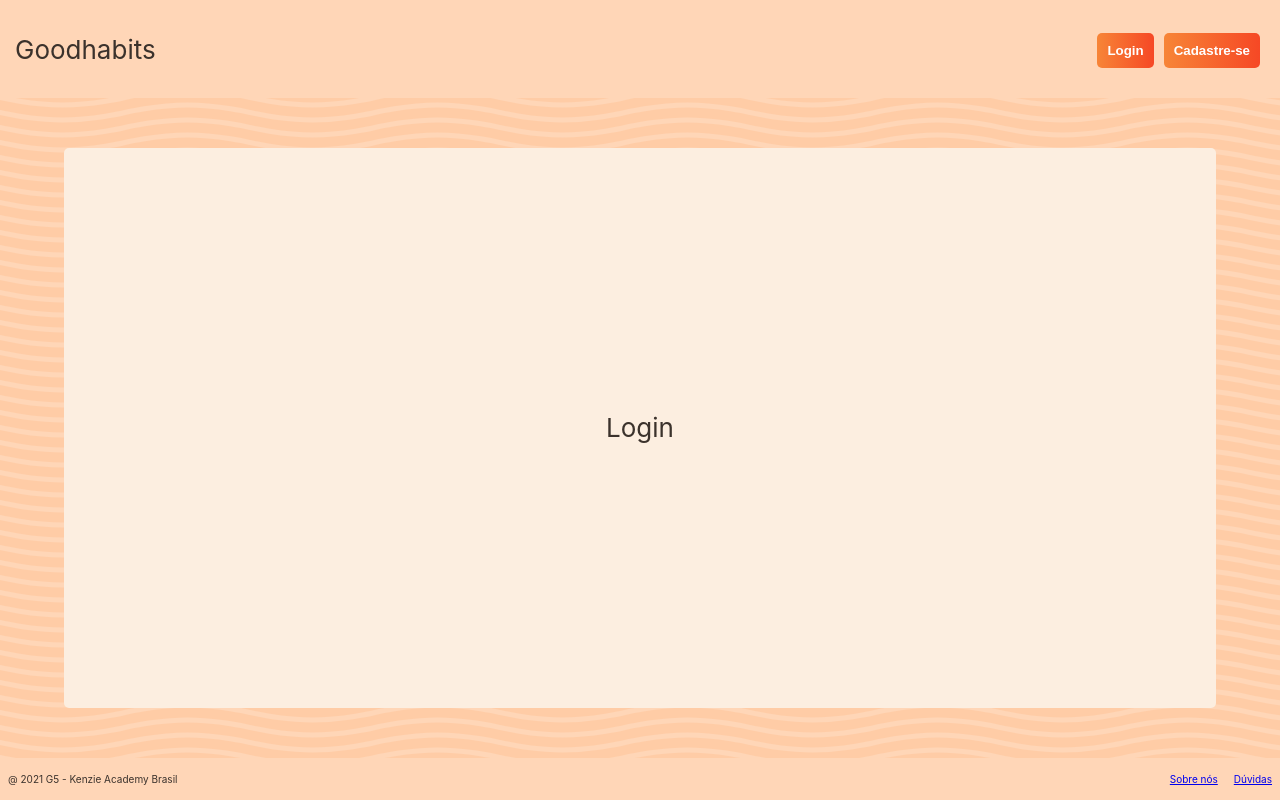
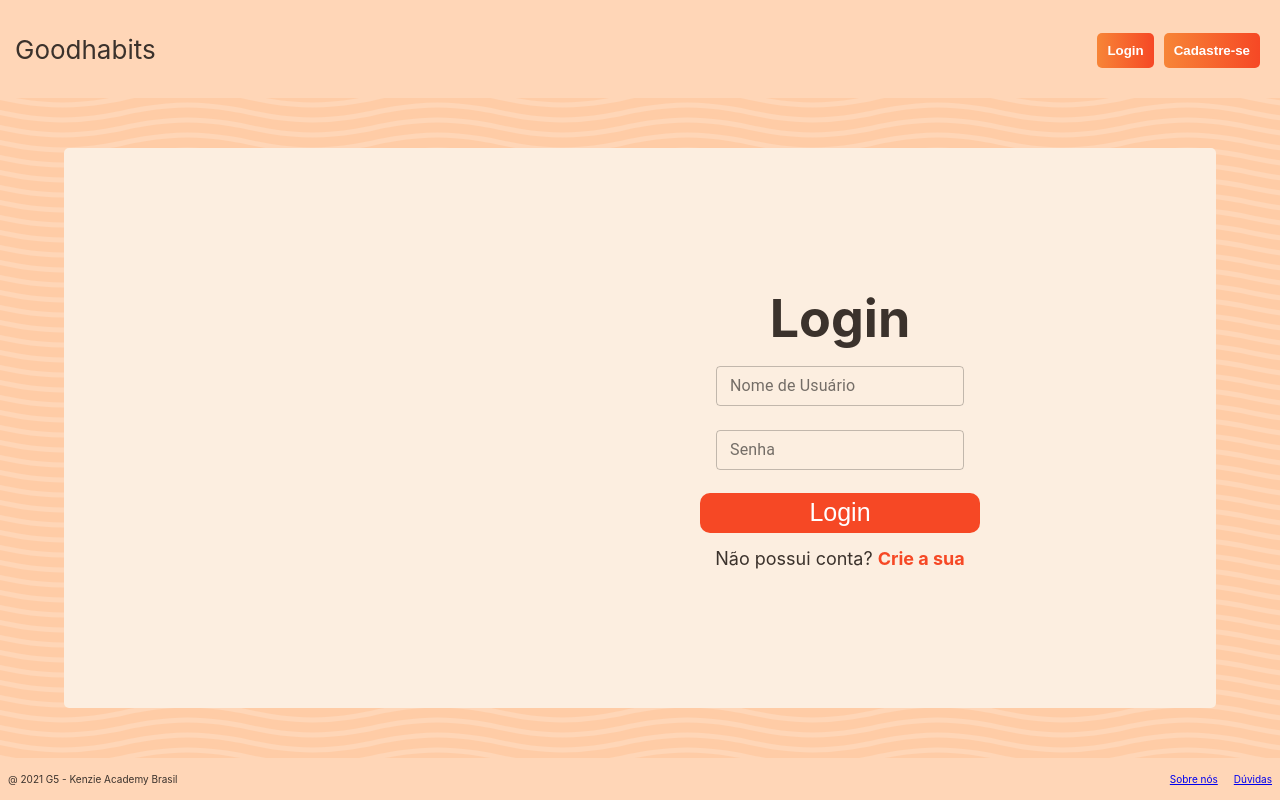
Before and after one commit to annaoliveira02/good-habits, a React (Create React App) app: page /login in a window 1280 px wide. Built offline with nearby package versions, Linux system fonts and the light colour scheme.

Commit message:
feat(login): creating login page, token provider, user provider

```diff
--- a/src/App.js
+++ b/src/App.js
@@ -1,11 +1,24 @@
 import "./App.css";
 import GlobalStyle from "./styles/global";
 import Routes from "./routes/index";
+import "react-toastify/dist/ReactToastify.css";
+import { ToastContainer } from "react-toastify";
 
 function App() {
   return (
     <div className="App">
       <GlobalStyle />
+      <ToastContainer
+        position="top-right"
+        autoClose={5000}
+        hideProgressBar={false}
+        newestOnTop={false}
+        closeOnClick
+        rtl={false}
+        pauseOnFocusLoss
+        draggable
+        pauseOnHover
+      />
       <Routes />
     </div>
   );
--- a/src/Providers/index.js
+++ b/src/Providers/index.js
@@ -1,17 +1,18 @@
 import { UserProvider } from "./user";
 import { HabitsProvider } from "./habits";
 import { GroupsProvider } from "./groups";
+import { TokenProvider } from "./token";
 
-const Providers = ({children}) => {
-    return (
-        <UserProvider>
-            <HabitsProvider>
-                <GroupsProvider>
-                    {children}
-                </GroupsProvider>
-            </HabitsProvider>
-        </UserProvider>
-    )
-}
+const Providers = ({ children }) => {
+  return (
+    <TokenProvider>
+      <UserProvider>
+        <HabitsProvider>
+          <GroupsProvider>{children}</GroupsProvider>
+        </HabitsProvider>
+      </UserProvider>
+    </TokenProvider>
+  );
+};
 
 export default Providers;
--- /dev/null
+++ b/src/Providers/token/index.js
@@ -0,0 +1,23 @@
+import { useEffect } from "react";
+import { useContext } from "react";
+import { useState } from "react";
+import { createContext } from "react";
+
+export const TokenContext = createContext([]);
+
+export const TokenProvider = ({ children }) => {
+  const [token, setToken] = useState("");
+
+  useEffect(() => {
+    const initialToken = localStorage.getItem("@gestaohabitosg5:token") || "";
+
+    setToken(initialToken);
+  }, []);
+
+  return (
+    <TokenContext.Provider value={{ token, setToken }}>
+      {children}
+    </TokenContext.Provider>
+  );
+};
+export const useToken = () => useContext(TokenContext);
--- a/src/Providers/user/index.js
+++ b/src/Providers/user/index.js
@@ -1,22 +1,35 @@
-import { createContext, useState } from "react";
+import jwtDecode from "jwt-decode";
+import { createContext, useContext, useState, useEffect } from "react";
+import api from "../../services/api";
+import { useToken } from "../token";
 
-export const UserContext = createContext();
+export const UserContext = createContext([]);
 
-export const UserProvider = ({children}) => {
+export const UserProvider = ({ children }) => {
+  const [userId, setUserID] = useState(0);
+  const [userName, setUserName] = useState("");
+  const { token } = useToken();
 
-    const [user, setUser] = useState([]);
+  useEffect(() => {
+    if (token !== "") {
+      const decoderId = jwtDecode(token);
+      setUserID(decoderId.user_id);
+      api.get(`/users/${decoderId.user_id}/`).then((response) => {
+        setUserName(response.data.username);
+      });
+    }
+  }, [token]);
 
-    const logUser = () => {
+  const createUser = (data) => {
+    api.post("/users/", data).then((response) => {
+      console.log(response);
+    });
+  };
 
-    }
-
-    const createUser = () => {
-
-    }
-
-    return (
-        <UserContext.Provider value={{user, logUser, createUser}}>
-            {children}
-        </UserContext.Provider>
-    )
-}
+  return (
+    <UserContext.Provider value={{ userName, userId, createUser }}>
+      {children}
+    </UserContext.Provider>
+  );
+};
+export const useUser = () => useContext(UserContext);
--- a/src/pages/Login/index.js
+++ b/src/pages/Login/index.js
@@ -1,15 +1,87 @@
 import Header from "../../components/Header";
 import { InitialContainer } from "../../styles/mainContainers";
 import Footer from "../../components/Footer";
+import { Link, Redirect, useHistory } from "react-router-dom";
+import * as yup from "yup";
+import { yupResolver } from "@hookform/resolvers/yup";
+import { useForm } from "react-hook-form";
+import api from "../../services/api";
+import { toast } from "react-toastify";
+import { AnimationContainer, Background, Content } from "./styles";
+import { TextField } from "@material-ui/core";
 
 const Login = () => {
-  return (<div>
-    <Header/>
+  const schema = yup.object().shape({
+    username: yup.string().required("User Name obrigatório"),
+    password: yup
+      .string()
+      .min(6, "Mínimo de 6 caracateres")
+      .required("Senha obrigatória"),
+  });
+
+  const {
+    register,
+    handleSubmit,
+    formState: { errors },
+  } = useForm({ resolver: yupResolver(schema) });
+
+  const history = useHistory();
+
+  const onSubmitLogin = (data) => {
+    api
+      .post("/sessions/", data)
+      .then((response) => {
+        const { access } = response.data;
+        localStorage.setItem("@gestaohabitosg5:token", JSON.stringify(access));
+        // setAthenticated(true);
+        return history.push("/DashboardMain");
+      })
+      .catch((err) => toast.error("Email ou senha inválidos"));
+  };
+
+  // if (authenticated) {
+  //   return <Redirect to="/dashboard" />;
+  // }
+
+  return (
+    <div>
+      <Header />
       <InitialContainer>
-        Login
+        <Background />
+        <Content>
+          <AnimationContainer>
+            <form onSubmit={handleSubmit(onSubmitLogin)}>
+              <h1>Login</h1>
+
+              <TextField
+                variant="outlined"
+                margin="normal"
+                size="small"
+                label="Nome de Usuário"
+                {...register("username")}
+                helperText={errors.username?.message}
+              />
+              <TextField
+                variant="outlined"
+                margin="normal"
+                label="Senha"
+                size="small"
+                type="password"
+                {...register("password")}
+                helperText={errors.password?.message}
+              />
+
+              <button type="submit">Login</button>
+              <p>
+                Não possui conta? <Link to="/signUp">Crie a sua</Link>
+              </p>
+            </form>
+          </AnimationContainer>
+        </Content>
       </InitialContainer>
-    <Footer/>
-  </div>)
+      <Footer />
+    </div>
+  );
 };
 
 export default Login;
--- /dev/null
+++ b/src/pages/Login/styles.js
@@ -0,0 +1,82 @@
+import styled, { keyframes } from "styled-components";
+import imgLogin from "../../assets/img/loginImage.svg";
+
+const appearFromRight = keyframes`
+from{
+    opacity: 0;
+    transform: translate(50px);
+}
+to {
+    opacity:1;
+    transform: translateX(0px)
+}
+`;
+const showUp = keyframes`
+from{
+    opacity: 0;
+}
+to{
+    opacity: 1;
+}
+`;
+
+export const Container = styled.div`
+  height: 100vh;
+  display: flex;
+  align-items: stretch;
+`;
+
+export const Background = styled.div`
+  @media (min-width: 800px) {
+    width: 400px;
+    height: 400px;
+    background: url(${imgLogin}) no-repeat center;
+    background-size: contain;
+    animation: ${showUp} 2s;
+  }
+`;
+
+export const Content = styled.div`
+  display: flex;
+  flex-direction: column;
+  align-items: center;
+  justify-content: center;
+  width: 100%;
+  max-width: 400px;
+`;
+
+export const AnimationContainer = styled.div`
+  display: flex;
+  flex-direction: column;
+  flex-wrap: nowrap;
+  align-items: center;
+  justify-content: center;
+  animation: ${appearFromRight} 1s;
+  /* background: #DEBBA0 */
+  form {
+    margin: 30px 0;
+    width: 280px;
+    text-align: center;
+  }
+  button {
+    margin-top: 15px;
+    width: 280px;
+    height: 40px;
+    background-color: rgba(246, 72, 37, 1);
+    border-radius: 10px;
+    border-style: none;
+    font: "Roboto";
+    font-size: 25px;
+    color: #ffffff;
+  }
+  a {
+    font-weight: bold;
+    color: rgba(246, 72, 37, 1);
+    text-decoration: none;
+    font-size: 18px;
+  }
+  p {
+    margin-top: 15px;
+    font-size: 18px;
+  }
+`;
--- a/src/services/api.js
+++ b/src/services/api.js
@@ -1,7 +1,7 @@
-import axios from 'axios';
+import axios from "axios";
 
 const api = axios.create({
-    baseURL: 'https://kabit-api.herokuapp.com'
-})
+  baseURL: "https://kabit-api.herokuapp.com",
+});
 
 export default api;
--- a/src/styles/mainContainers.js
+++ b/src/styles/mainContainers.js
@@ -4,21 +4,21 @@ export const InitialContainer = styled.div`
   display: flex;
   justify-content: center;
   align-items: center;
-    background-color: #FCEEE0;
+  background-color: #fceee0;
   padding: 20px;
   margin: 15px;
   width: 90vw;
   min-height: 70vh;
   margin-block-start: 70px;
   border-radius: 5px;
-`
+`;
 
 export const DashboardContainer = styled.div`
   display: flex;
   justify-content: center;
   align-items: center;
-    background-color: #FCEEE0;
-`
+  background-color: #fceee0;
+`;
 
 export const MainButton = styled.button`
   margin-inline: 5px;
@@ -26,12 +26,20 @@ export const MainButton = styled.button`
   padding: 10px;
   border: none;
   outline: none;
-    background: linear-gradient(90deg, rgba(247,133,55,1) 0%, rgba(246,72,37,1) 100%);
+  background: linear-gradient(
+    90deg,
+    rgba(247, 133, 55, 1) 0%,
+    rgba(246, 72, 37, 1) 100%
+  );
   border-radius: 5px;
   color: white;
   font-weight: bold;
 
   &:hover {
-        background: linear-gradient(90deg, rgba(246,72,37,1) 0%, rgba(247,133,55,1) 100%);
+    background: linear-gradient(
+      90deg,
+      rgba(246, 72, 37, 1) 0%,
+      rgba(247, 133, 55, 1) 100%
+    );
   }
-`
+`;
```
Lines whose indentation alone changed are shown as unchanged.
